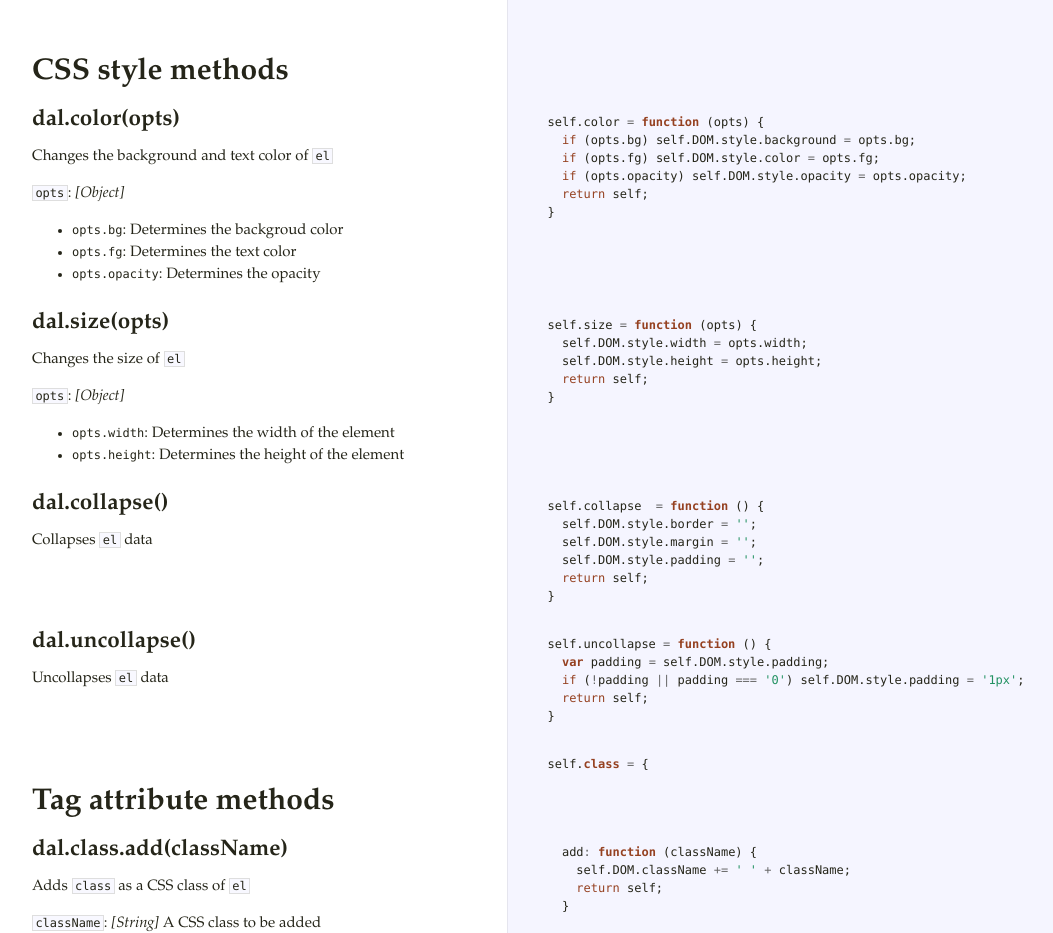
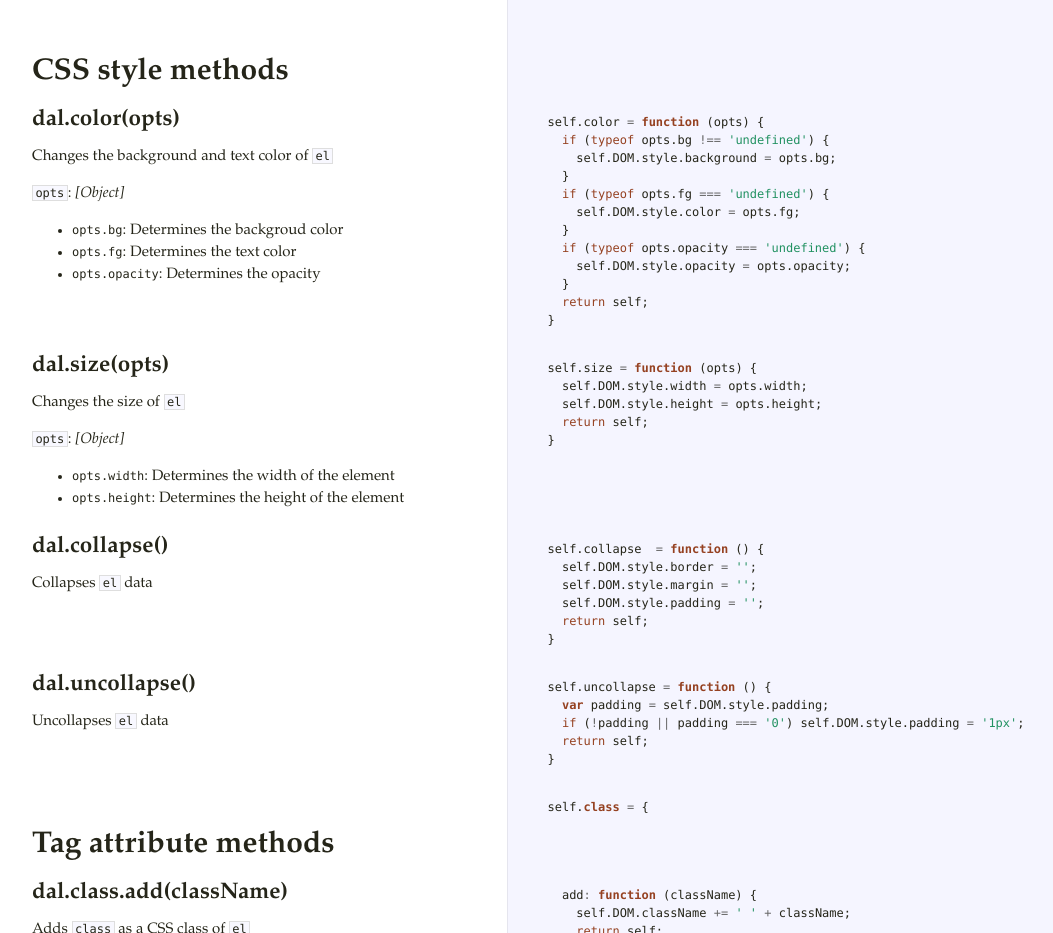
Before and after one commit to pfraces-graveyard/dal, a website: page docs/index.html in a window 1280 px wide. Shown: the part 5060-5993 px from the top of the page, without its empty margins (18-1071 px from the left). Drawn offline with Linux system fonts and the light colour scheme.

Commit message:
[bugfix] empty colors

```diff
--- a/docs/index.html
+++ b/docs/index.html
@@ -288,9 +288,15 @@ behaviour.</p>             </td>             <td class="code">               <di
 <li><code>opts.fg</code>: Determines the text color</li>
 <li><code>opts.opacity</code>: Determines the opacity</li>
 </ul>             </td>             <td class="code">               <div class="highlight"><pre>  <span class="nx">self</span><span class="p">.</span><span class="nx">color</span> <span class="o">=</span> <span class="kd">function</span> <span class="p">(</span><span class="nx">opts</span><span class="p">)</span> <span class="p">{</span>
-    <span class="k">if</span> <span class="p">(</span><span class="nx">opts</span><span class="p">.</span><span class="nx">bg</span><span class="p">)</span> <span class="nx">self</span><span class="p">.</span><span class="nx">DOM</span><span class="p">.</span><span class="nx">style</span><span class="p">.</span><span class="nx">background</span> <span class="o">=</span> <span class="nx">opts</span><span class="p">.</span><span class="nx">bg</span><span class="p">;</span>
-    <span class="k">if</span> <span class="p">(</span><span class="nx">opts</span><span class="p">.</span><span class="nx">fg</span><span class="p">)</span> <span class="nx">self</span><span class="p">.</span><span class="nx">DOM</span><span class="p">.</span><span class="nx">style</span><span class="p">.</span><span class="nx">color</span> <span class="o">=</span> <span class="nx">opts</span><span class="p">.</span><span class="nx">fg</span><span class="p">;</span>
-    <span class="k">if</span> <span class="p">(</span><span class="nx">opts</span><span class="p">.</span><span class="nx">opacity</span><span class="p">)</span> <span class="nx">self</span><span class="p">.</span><span class="nx">DOM</span><span class="p">.</span><span class="nx">style</span><span class="p">.</span><span class="nx">opacity</span> <span class="o">=</span> <span class="nx">opts</span><span class="p">.</span><span class="nx">opacity</span><span class="p">;</span>
+    <span class="k">if</span> <span class="p">(</span><span class="k">typeof</span> <span class="nx">opts</span><span class="p">.</span><span class="nx">bg</span> <span class="o">!==</span> <span class="s1">&#39;undefined&#39;</span><span class="p">)</span> <span class="p">{</span>
+      <span class="nx">self</span><span class="p">.</span><span class="nx">DOM</span><span class="p">.</span><span class="nx">style</span><span class="p">.</span><span class="nx">background</span> <span class="o">=</span> <span class="nx">opts</span><span class="p">.</span><span class="nx">bg</span><span class="p">;</span>
+    <span class="p">}</span>
+    <span class="k">if</span> <span class="p">(</span><span class="k">typeof</span> <span class="nx">opts</span><span class="p">.</span><span class="nx">fg</span> <span class="o">===</span> <span class="s1">&#39;undefined&#39;</span><span class="p">)</span> <span class="p">{</span>
+      <span class="nx">self</span><span class="p">.</span><span class="nx">DOM</span><span class="p">.</span><span class="nx">style</span><span class="p">.</span><span class="nx">color</span> <span class="o">=</span> <span class="nx">opts</span><span class="p">.</span><span class="nx">fg</span><span class="p">;</span>
+    <span class="p">}</span>
+    <span class="k">if</span> <span class="p">(</span><span class="k">typeof</span> <span class="nx">opts</span><span class="p">.</span><span class="nx">opacity</span> <span class="o">===</span> <span class="s1">&#39;undefined&#39;</span><span class="p">)</span> <span class="p">{</span>
+      <span class="nx">self</span><span class="p">.</span><span class="nx">DOM</span><span class="p">.</span><span class="nx">style</span><span class="p">.</span><span class="nx">opacity</span> <span class="o">=</span> <span class="nx">opts</span><span class="p">.</span><span class="nx">opacity</span><span class="p">;</span>
+    <span class="p">}</span>
     <span class="k">return</span> <span class="nx">self</span><span class="p">;</span>
   <span class="p">}</span></pre></div>             </td>           </tr>                               <tr id="section-37">             <td class="docs">               <div class="pilwrap">                 <a class="pilcrow" href="#section-37">&#182;</a>               </div>               <h2>dal.size(opts)</h2>
 
--- a/package.json
+++ b/package.json
@@ -1,6 +1,6 @@
 {
   "name": "dal",
-  "version": "0.7.6-1",
+  "version": "0.7.6-2",
   "description": "DOM Abstraction Layer",
   "main": "./lib/index.js",
   "dependencies": {
```
Also changed, not shown: lib/index.js.
